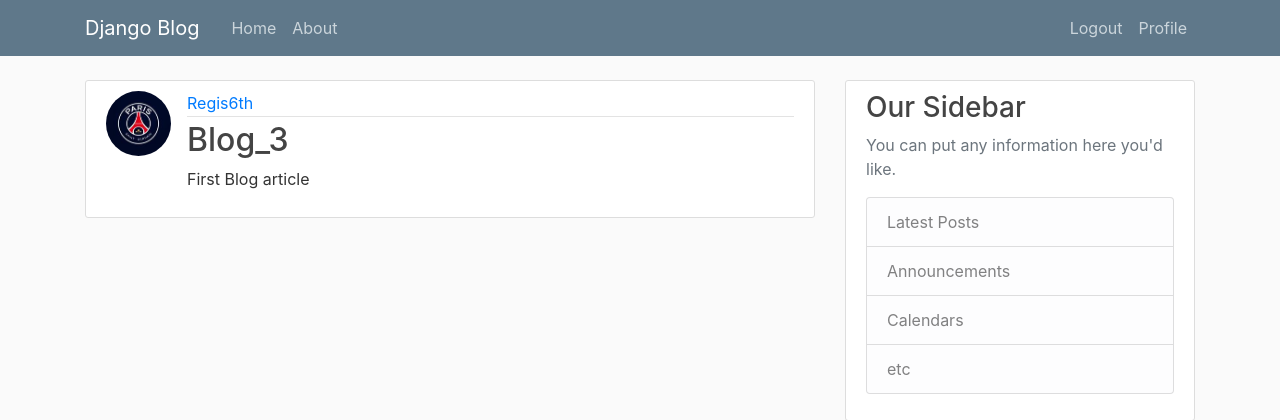
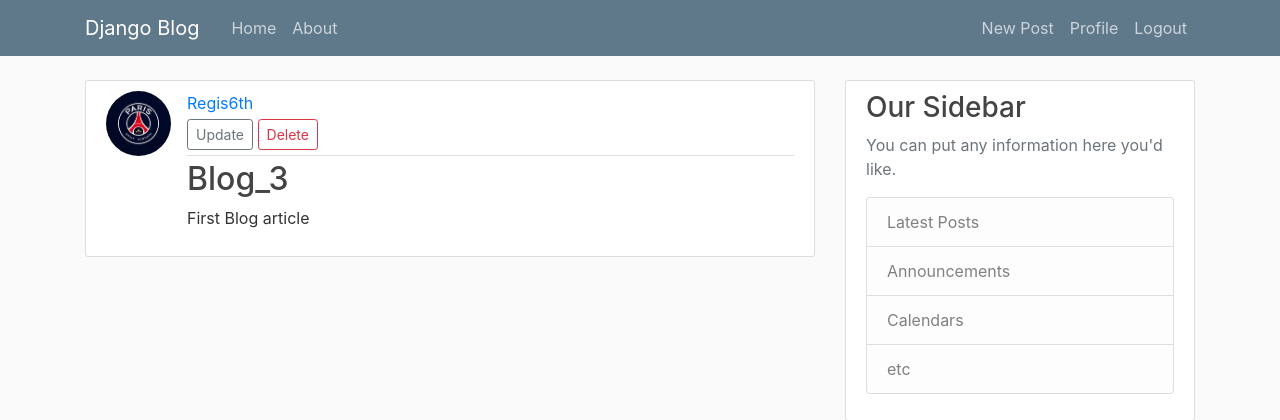
Before and after one commit to Regis066/DJANGO_BLOG, a Django app: page /post/2 in a window 1280 px wide. Shown: the top 420 px of the page. Run offline with Django 4.2, Linux system fonts and the light colour scheme; a user stored in the database is signed in; data comes from the database, SQL or seed files in the repository; both versions use the stored data as it was after the commit.

Commit message:
finished inmplementing CRUD with class based views

```diff
--- a/blog/models.py
+++ b/blog/models.py
@@ -1,6 +1,7 @@
 from django.db import models
 from django.utils import timezone
 from django.contrib.auth.models import User
+from django.urls import reverse
 
 class Post(models.Model):
     title = models.CharField(max_length=100)
@@ -12,6 +13,8 @@
     def __str__(self):
         return self.title
 
+    def get_absolute_url(self):
+        return reverse('post-detail', kwargs={'pk': self.pk})
 
 
 
--- a/blog/templates/blog/base.html
+++ b/blog/templates/blog/base.html
@@ -28,8 +28,9 @@
               <!-- Navbar Right Side -->
               <div class="navbar-nav">
                 {% if user.is_authenticated %}
-                  <a class="nav-item nav-link" href="{% url 'logout' %}">Logout</a>
-                  <a class="nav-item nav-link" href="{% url 'profile' %}">Profile</a>
+                <a class="nav-item nav-link" href="{% url 'post-create' %}">New Post</a>
+                <a class="nav-item nav-link" href="{% url 'profile' %}">Profile</a>
+                <a class="nav-item nav-link" href="{% url 'logout' %}">Logout</a>
                 {% else %}
                   <a class="nav-item nav-link" href="{% url 'register' %}">Register</a>
                   <a class="nav-item nav-link" href="{% url 'login' %}">Login</a>
--- a/blog/templates/blog/post_detail.html
+++ b/blog/templates/blog/post_detail.html
@@ -6,6 +6,12 @@
       <div class="article-metadata">
         <a class="mr-2" href="{% url 'profile' %}">{{ object.author }}</a>
         <small class="text-muted">{{ object.date_objected|date:"F d Y" }}</small>
+        {% if object.author == user %}
+           <div>
+            <a href="{% url 'post-update' object.id %}" class="btn btn-outline-secondary btn-sm mt-1 mb-1">Update</a>
+            <a href="{% url 'post-delete' object.id %}" class="btn btn-outline-danger btn-sm mt-1 mb-1">Delete</a>
+           </div>
+        {% endif %}
       </div>
       <h2>{{ object.title }}</h2>
       <p class="article-content">{{ object.content }}</p>
--- a/blog/urls.py
+++ b/blog/urls.py
@@ -1,8 +1,17 @@
 from django.urls import path
 from . import views
-from .views import PostListView,PostDetailView
+from .views import (
+    PostListView,
+    PostDetailView,
+    PostCreateView,
+    PostUpdateView,
+    PostDeleteView,
+    )
 urlpatterns = [
     path("", PostListView.as_view() , name='blog-home'),
     path("post/<int:pk>", PostDetailView.as_view() , name='post-detail'),
+    path("post/new", PostCreateView.as_view() , name='post-create'),
+    path("post/<int:pk>/update", PostUpdateView.as_view() , name='post-update'),
+    path("post/<int:pk>/delete", PostDeleteView.as_view() , name='post-delete'),
     path("about/", views.about , name='blog-about'),
 ]
--- a/blog/views.py
+++ b/blog/views.py
@@ -1,7 +1,15 @@
+from django.forms.models import BaseModelForm
 from django.shortcuts import render
 from django.http import HttpResponse
 from .models import Post
-from django.views.generic import ListView,DetailView
+from django.contrib.auth.mixins import LoginRequiredMixin,UserPassesTestMixin
+from django.views.generic import (
+    ListView,
+    DetailView,
+    CreateView,
+    UpdateView,
+    DeleteView,
+    )
 
 
 # def home(request):
@@ -22,7 +30,40 @@
     model = Post
 
 
+class PostCreateView(LoginRequiredMixin , CreateView):
+    model = Post
+    fields = ['title', 'content']
 
+    def form_valid(self, form):
+        form.instance.author = self.request.user
+        return super().form_valid(form)
+
+class PostUpdateView(LoginRequiredMixin ,UserPassesTestMixin ,  UpdateView):
+    model = Post
+    fields = ['title', 'content']
+
+    def form_valid(self, form):
+        form.instance.author = self.request.user
+        return super().form_valid(form)
+
+    def test_func(self):
+        post = self.get_object()
+        if self.request.user == post.author:
+            return True
+        else:
+            return False
+
+
+class PostDeleteView(LoginRequiredMixin , UserPassesTestMixin , DeleteView):
+    model = Post
+    success_url = '/'
+
+    def test_func(self):
+        post = self.get_object()
+        if self.request.user == post.author:
+            return True
+        else:
+            return False
 
 def about(request):
     return render(request, 'blog/about.html', {'title': 'About'})
```
Also changed, not shown: blog/templates/blog/post_confirm_delete.html (added, +18 -0 lines), blog/templates/blog/post_form.html (added, +18 -0 lines), posts.json (added, +1 -0 lines), db.sqlite3.
